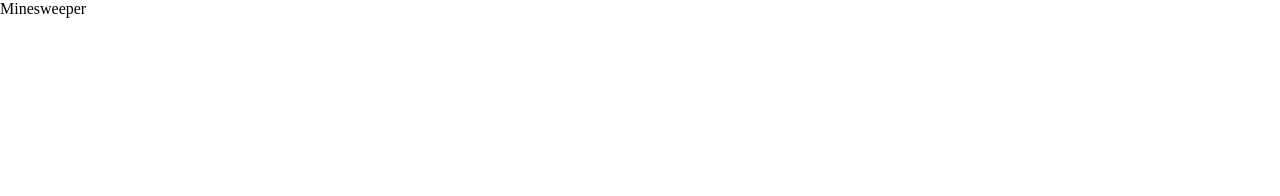
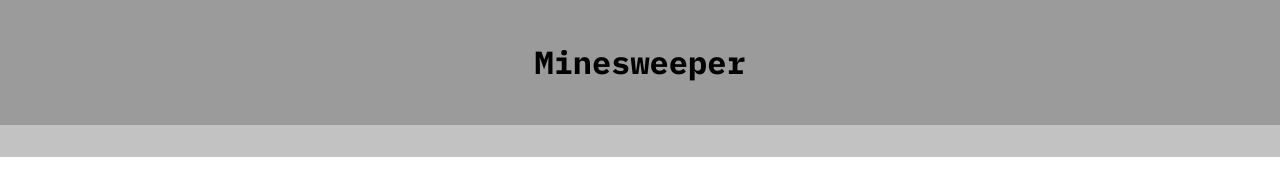
Before and after one commit to InsanityPrision/Minesweeper, a website: page public/index.html in a window 1280 px wide. Drawn offline with Linux system fonts and the light colour scheme.

Commit message:
Add styles for header and main container

```diff
--- a/public/index.html
+++ b/public/index.html
@@ -4,12 +4,19 @@
 <head>
   <meta charset="UTF-8">
   <meta name="viewport" content="width=device-width, initial-scale=1.0">
+  <link rel="preconnect" href="https://fonts.googleapis.com">
+  <link rel="preconnect" href="https://fonts.gstatic.com" crossorigin>
+  <link
+    href="https://fonts.googleapis.com/css2?family=IBM+Plex+Mono:ital,wght@0,100;0,200;0,300;0,400;0,500;0,600;0,700;1,100;1,200;1,300;1,400;1,500;1,600;1,700&display=swap"
+    rel="stylesheet">
   <link rel="stylesheet" href="styles/styles.css">
   <title>Minesweeper</title>
 </head>
 
 <body>
-  <header class="main-header">Minesweeper</header>
+  <header class="main-header">
+    <h1>Minesweeper</h1>
+  </header>
   <main class="main-container"></main>
 </body>
 
--- a/public/styles/styles.css
+++ b/public/styles/styles.css
@@ -4,4 +4,18 @@
 
 body {
   margin: 0;
+  font-family: IBM Plex Mono, sans-serif;
 }
+
+.main-header {
+  display: flex;
+  align-items: center;
+  justify-content: center;
+  padding: 20px 20px;
+  background-color: #9b9b9b;
+}
+
+.main-container {
+  padding: 16px;
+  background-color: #c2c2c2;
+}
```
